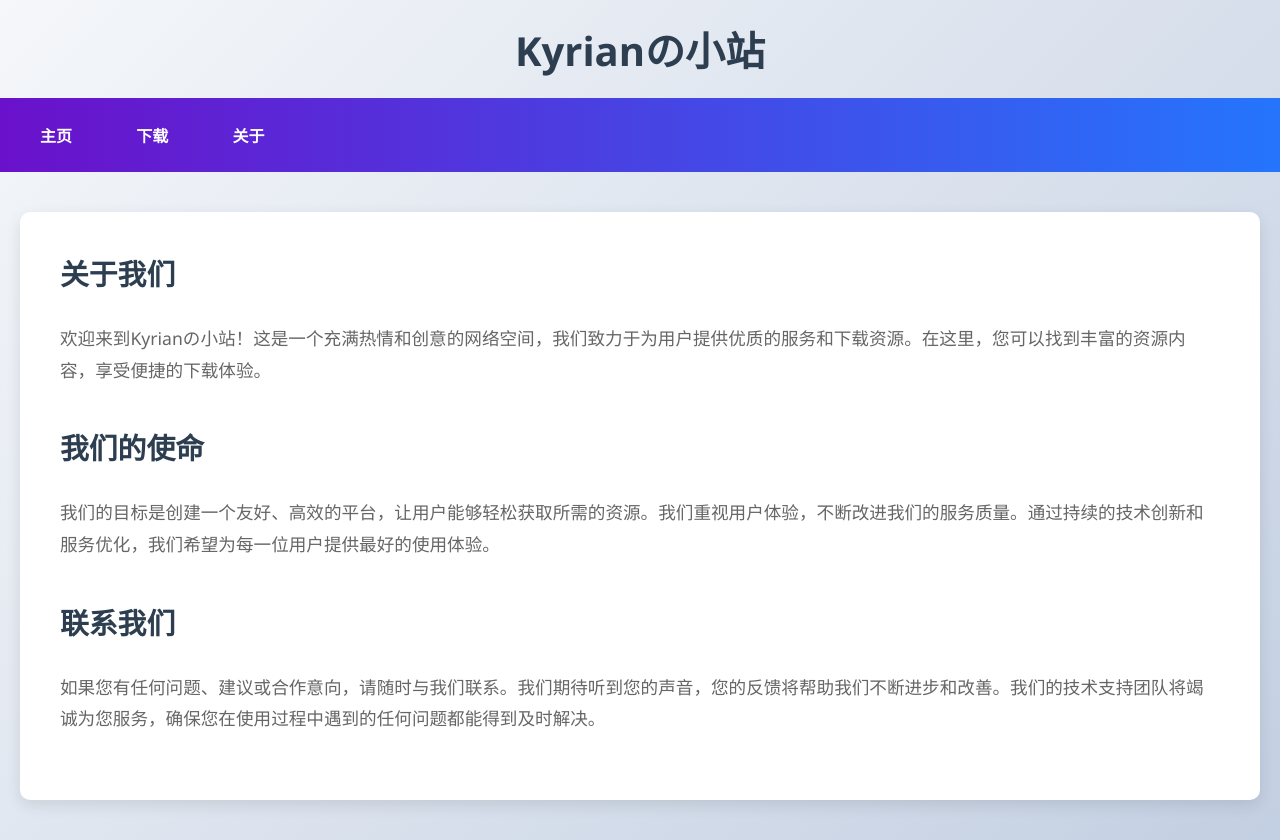
After one commit to Ntzy123/web_server, a Flask app: page /about in a window 1280 px wide. The commit adds this page. Run offline with Flask 3, Linux system fonts and the light colour scheme.

Commit message:
Stable version achieved. Art quality below par

```diff
--- a/main.py
+++ b/main.py
@@ -1,6 +1,6 @@
 #main.py
 
-from flask import Flask, render_template, send_from_directory, abort, request, redirect, url_for, flash
+from flask import Flask, render_template, send_from_directory, abort, request, redirect, url_for, flash, jsonify
 from werkzeug.utils import secure_filename
 import os
 from crawler.res import get_ticket_data
@@ -85,6 +85,26 @@ def upload_file():
         flash('文件上传失败')
         return redirect(url_for('index'))
 
+#关于页面
+@app.route('/about')
+def about():
+    return render_template('about.html')
+
+#工单数据API
+@app.route('/get_ticket_data')
+def get_ticket_info():
+    try:
+        ticket_data = get_ticket_data()
+        return jsonify(ticket_data)
+    except Exception as e:
+        app.logger.error(f'获取工单数据错误: {str(e)}')
+        return jsonify({
+            'title': '获取失败',
+            'status': '错误',
+            'assignee': '未知',
+            'timeout': '未知'
+        }), 500
+
 #启动
 if __name__ == "__main__":
     app.secret_key = 'your-secret-key-here'  # 用于flash消息
--- /dev/null
+++ b/templates/about.html
@@ -0,0 +1,128 @@
+<!DOCTYPE html>
+<html lang="zh">
+<head>
+    <meta charset="UTF-8">
+    <meta name="viewport" content="width=device-width, initial-scale=1.0">
+    <title>关于 - Kyrianの小站</title>
+    <style>
+        body {
+            font-family: 'Segoe UI', Tahoma, Geneva, Verdana, sans-serif;
+            background: linear-gradient(135deg, #f5f7fa 0%, #c3cfe2 100%);
+            margin: 0;
+            padding: 0;
+            color: #333;
+            min-height: 100vh;
+        }
+
+        .site-title {
+            text-align: center;
+            padding: 20px 0;
+            width: 100%;
+            max-width: 1600px;
+            margin: 0 auto;
+        }
+
+        .site-title h1 {
+            margin: 0;
+            color: #2c3e50;
+            font-size: 2.5rem;
+        }
+
+        .nav-bar {
+            background: linear-gradient(to right, #6a11cb 0%, #2575fc 100%);
+            padding: 15px 0;
+            width: 100%;
+        }
+
+        .nav-bar-content {
+            max-width: 1600px;
+            margin: 0 auto;
+            padding: 0 20px;
+            box-sizing: border-box;
+        }
+
+        .nav-bar a {
+            color: white;
+            text-decoration: none;
+            padding: 10px 20px;
+            margin-right: 20px;
+            border-radius: 20px;
+            transition: all 0.3s ease;
+            font-weight: bold;
+            display: inline-block;
+        }
+
+        .nav-bar a:hover {
+            background: rgba(255, 255, 255, 0.2);
+        }
+
+        .wrapper {
+            max-width: 1600px;
+            margin: 0 auto;
+            padding: 20px;
+            box-sizing: border-box;
+        }
+
+        .about-content {
+            background: white;
+            border-radius: 10px;
+            box-shadow: 0 5px 15px rgba(0,0,0,0.1);
+            padding: 40px;
+            margin: 20px 0;
+        }
+
+        .about-content h2 {
+            color: #2c3e50;
+            margin: 0 0 30px;
+            font-size: 1.8rem;
+        }
+
+        .about-content p {
+            color: #666;
+            line-height: 1.8;
+            margin: 0 0 25px;
+            font-size: 1.1rem;
+        }
+
+        .about-section {
+            margin-bottom: 40px;
+        }
+
+        .about-section:last-child {
+            margin-bottom: 0;
+        }
+    </style>
+</head>
+<body>
+    <div class="site-title">
+        <h1>Kyrianの小站</h1>
+    </div>
+
+    <div class="nav-bar">
+        <div class="nav-bar-content">
+            <a href="/">主页</a>
+            <a href="../download">下载</a>
+            <a href="/about">关于</a>
+        </div>
+    </div>
+
+    <div class="wrapper">
+        <div class="about-content">
+            <div class="about-section">
+                <h2>关于我们</h2>
+                <p>欢迎来到Kyrianの小站！这是一个充满热情和创意的网络空间，我们致力于为用户提供优质的服务和下载资源。在这里，您可以找到丰富的资源内容，享受便捷的下载体验。</p>
+            </div>
+
+            <div class="about-section">
+                <h2>我们的使命</h2>
+                <p>我们的目标是创建一个友好、高效的平台，让用户能够轻松获取所需的资源。我们重视用户体验，不断改进我们的服务质量。通过持续的技术创新和服务优化，我们希望为每一位用户提供最好的使用体验。</p>
+            </div>
+
+            <div class="about-section">
+                <h2>联系我们</h2>
+                <p>如果您有任何问题、建议或合作意向，请随时与我们联系。我们期待听到您的声音，您的反馈将帮助我们不断进步和改善。我们的技术支持团队将竭诚为您服务，确保您在使用过程中遇到的任何问题都能得到及时解决。</p>
+            </div>
+        </div>
+    </div>
+</body>
+</html>
```
Also changed, not shown: crawler/res.py (+6 -1 lines), templates/index.html (+235 -66 lines), static/images/header-bg.png (added), 1 other file.
